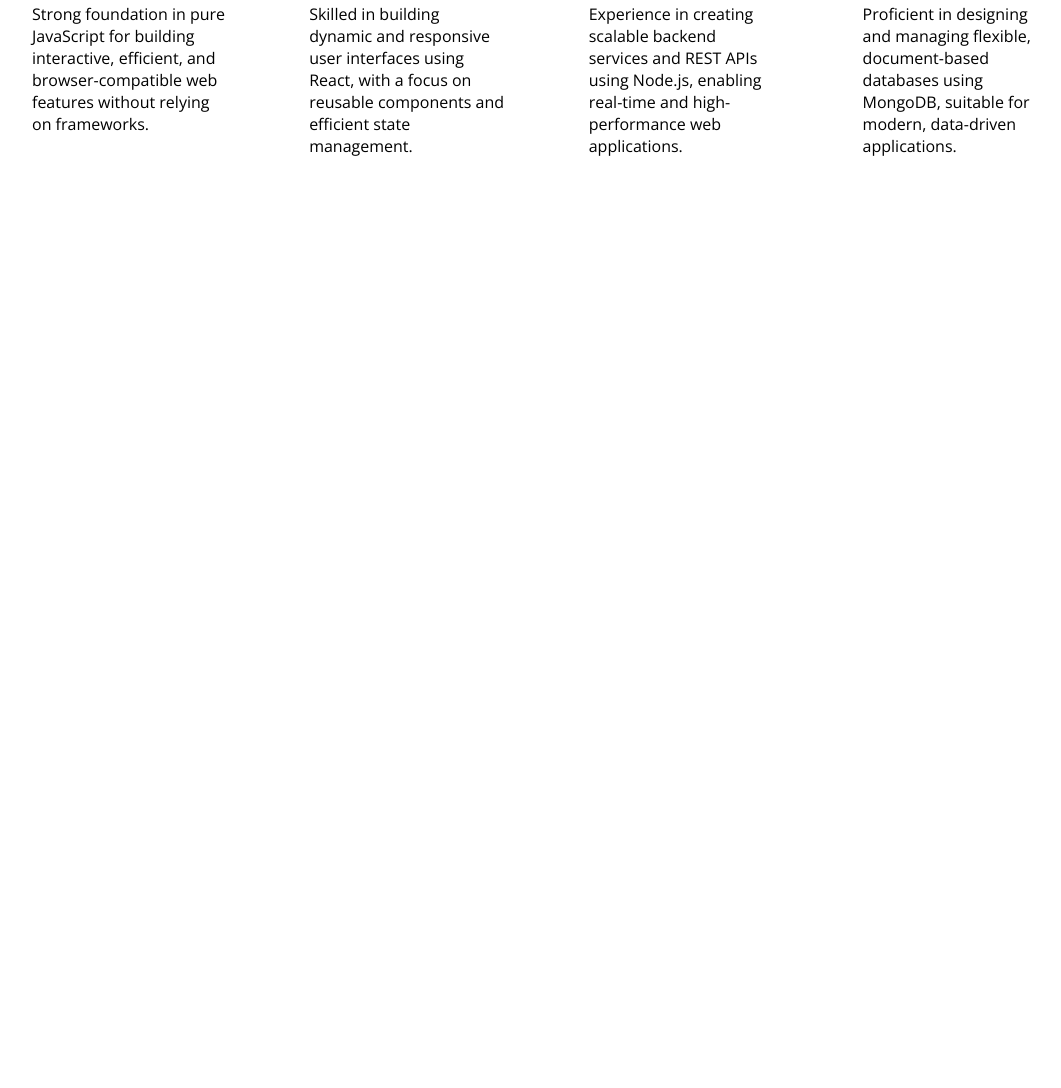
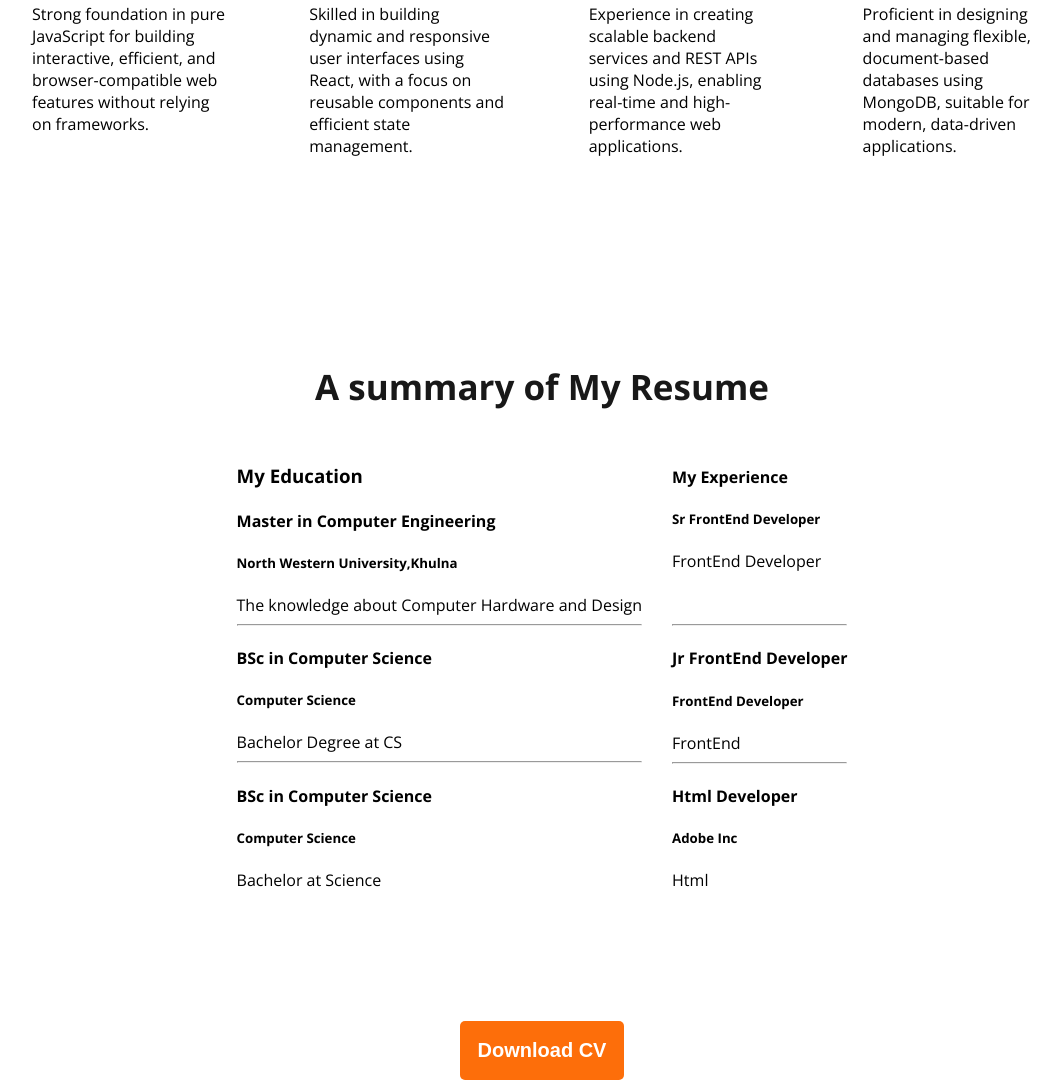
Before and after one commit to rajashkumarbiswas/web-developer-portfolio, a plain HTML site: page index.html in a window 1280 px wide. Shown: the part 2012-3100 px from the top of the page, without its empty margins (98-1159 px from the left). Before the commit the page ends 2375 px from the top, so only its background shows below. Drawn offline with nearby package versions, Linux system fonts and the light colour scheme.

Commit message:
added the summary of resume part

```diff
--- a/index.html
+++ b/index.html
@@ -91,6 +91,57 @@
 
             </div>
         </section>
+        <section class="resume">
+            <h3 class="section-title">A summary of My Resume</h3>
+            <resume class="resume-container">
+                <!--.resume-column*2>h3.resume-column-title.experience*3>h4.experience-title+h5.experience-sub-title+.experience-description-->
+                <div class="resume-column">
+                    <h3 class="resume-column-title experience">My Education </h3>
+                        <h4 class="experience-title">Master in Computer Engineering</h4>
+                        <h5 class="experience-sub-title">North Western University,Khulna</h5>
+                        <div class="experience-description">The knowledge about Computer Hardware and Design</div>
+                        <hr>
+
+                    <h3 class="resume-column-title experience">
+                        <h4 class="experience-title">BSc in Computer Science</h4>
+                        <h5 class="experience-sub-title">Computer Science</h5>
+                        <div class="experience-description">Bachelor Degree at CS</div>
+                    </h3>
+                    <hr>
+                    <h3 class="resume-column-title experience">
+                        <h4 class="experience-title">BSc in Computer Science</h4>
+                        <h5 class="experience-sub-title">Computer Science</h5>
+                        <div class="experience-description">Bachelor at Science</div>
+                    </h3>
+
+                </div>
+                <div class="resume-column">
+                    <h3 class="resume-column-title experience">
+                        <h4 class="experience-title">My Experience</h4>
+                        <h5 class="experience-sub-title">Sr FrontEnd Developer</h5>
+                        <div class="experience-description">FrontEnd Developer</div>
+                    </h3>
+                    <br>
+                    <br>
+                    <hr>
+                    <h3 class="resume-column-title experience">
+                        <h4 class="experience-title">Jr FrontEnd Developer</h4>
+                        <h5 class="experience-sub-title">FrontEnd Developer</h5>
+                        <div class="experience-description">FrontEnd</div>
+                    </h3>
+                    <hr>
+                    <h3 class="resume-column-title experience">
+                        <h4 class="experience-title">Html Developer</h4>
+                        <h5 class="experience-sub-title">Adobe Inc</h5>
+                        <div class="experience-description">Html</div>
+                    </h3>
+                </div>
+
+            </resume>
+        </section>
+         <div class="text-center resume-download-cv">
+            <button class="btn-primary">Download CV</button>
+         </div>
     </main>
     <footer>
 
--- a/styles/style.css
+++ b/styles/style.css
@@ -162,3 +162,17 @@ main{
     margin-top: 130px;
     margin-bottom: 130px;
  }
+
+ /*Resume Section Style*/
+ .resume-container{
+    display: flex;
+    gap: 30px;
+    justify-content: center;
+ }
+.section-title{
+    text-align: center;
+}
+
+.resume-download-cv{
+    margin-top: 50px;
+}
```
